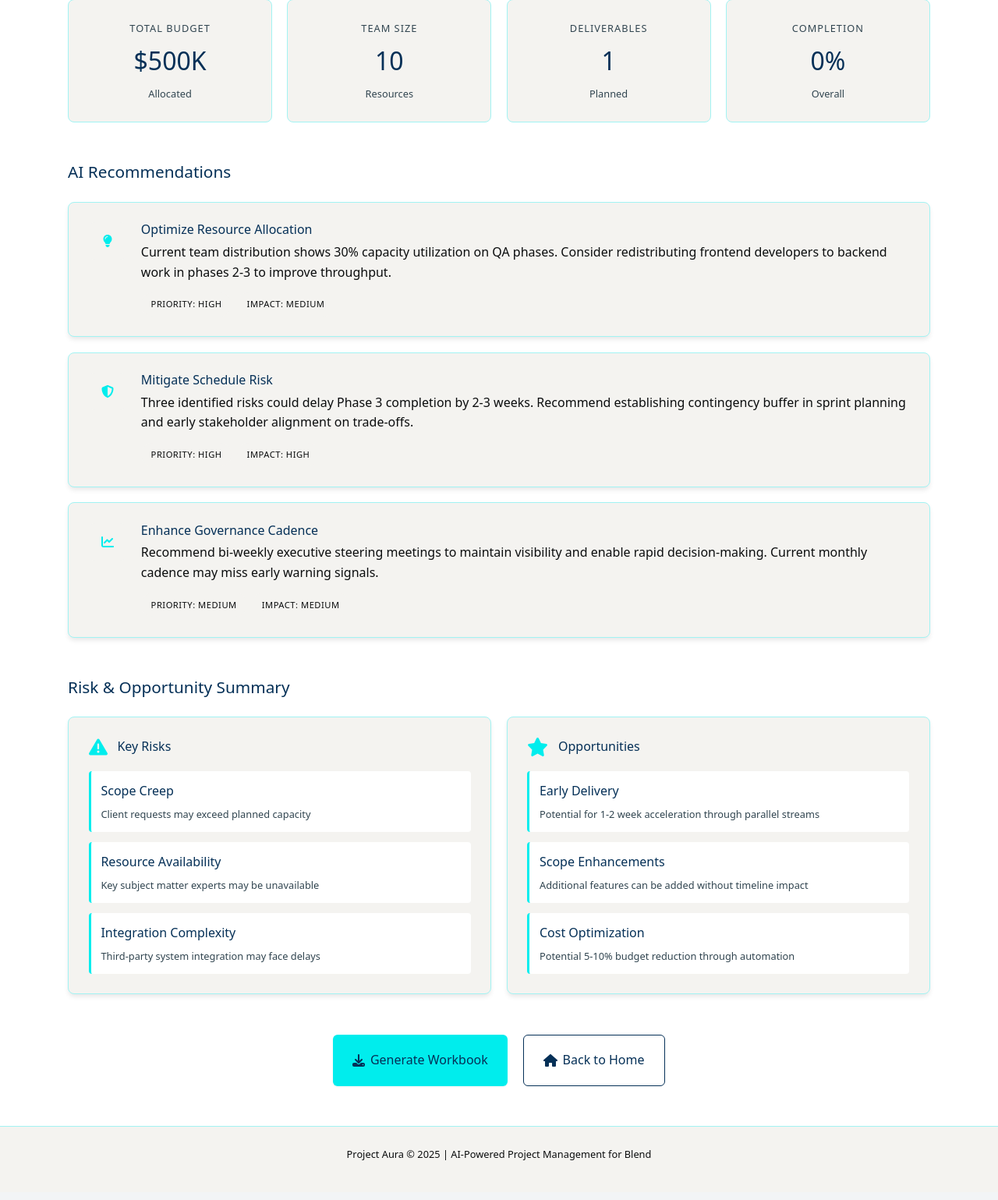
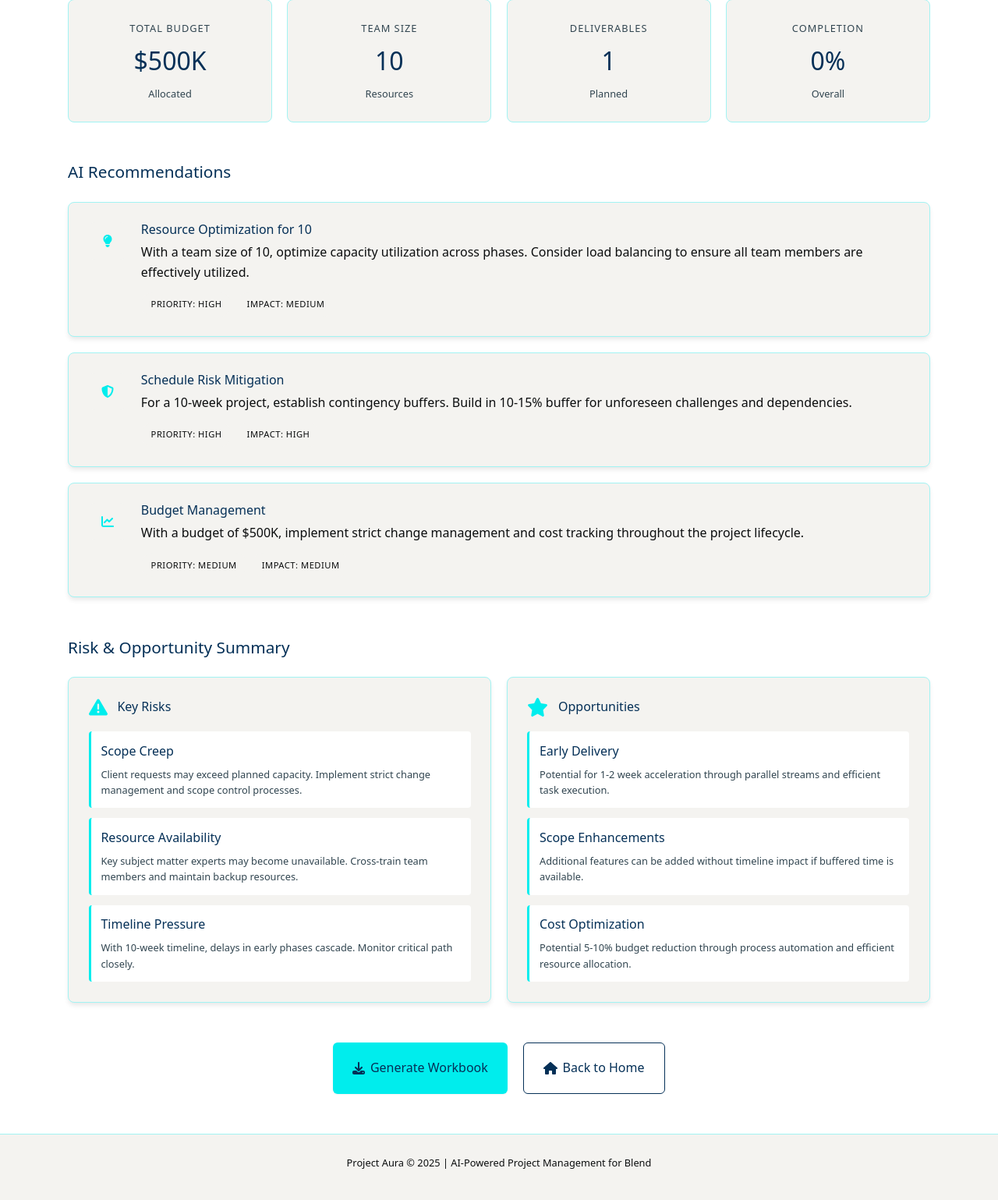
Before and after one commit to sravan190325/PROJECT_AURA_COMPLETE_PACKAGE, a Flask app: page /api/project/1/summary in a window 1280 px wide. Shown: the part 495-2034 px from the top of the page at 78% size. Before the commit the page ends 1983 px from the top, so only its background shows below. Run offline with Flask 3, Linux system fonts and the light colour scheme; tables that the repository leaves empty hold one stand-in row (values such as "Sample post").

Commit message:
Replace hardcoded AI Recommendations with dynamic content based on project data
- Generate recommendations based on actual team size, duration, and budget
- Customize risk descriptions based on project timeline
- Create contextual opportunities based on project characteristics
- JavaScript now populates all sections with relevant, data-driven insights
- Removes generic example content and replaces with personalized analysis

```diff
--- a/templates/project_summary_blend.html
+++ b/templates/project_summary_blend.html
@@ -97,63 +97,8 @@
 <section style="margin-bottom: var(--blend-space-3xl);">
     <h2 style="margin-bottom: var(--blend-space-xl);">AI Recommendations</h2>
 
-    <div style="display: flex; flex-direction: column; gap: var(--blend-space-lg);">
-        <!-- Recommendation 1 -->
-        <div class="card">
-            <div style="display: flex; gap: var(--blend-space-lg);">
-                <div style="flex-shrink: 0;">
-                    <div style="width: 48px; height: 48px; background-color: var(--blend-off-white); border-radius: 8px; display: flex; align-items: center; justify-content: center; color: var(--blend-neon-turquoise);">
-                        <i class="fas fa-lightbulb"></i>
-                    </div>
-                </div>
-                <div style="flex-grow: 1;">
-                    <h3 style="margin: 0 0 var(--blend-space-sm); color: var(--blend-text-primary); font-size: var(--blend-text-h3); font-weight: 400;">Optimize Resource Allocation</h3>
-                    <p style="margin: 0 0 var(--blend-space-md); color: var(--blend-text-secondary);">Current team distribution shows 30% capacity utilization on QA phases. Consider redistributing frontend developers to backend work in phases 2-3 to improve throughput.</p>
-                    <div style="display: flex; gap: var(--blend-space-sm);">
-                        <span class="status-badge" style="background-color: var(--blend-off-white); color: var(--blend-text-secondary);">Priority: High</span>
-                        <span class="status-badge" style="background-color: var(--blend-off-white); color: var(--blend-text-secondary);">Impact: Medium</span>
-                    </div>
-                </div>
-            </div>
-        </div>
-
-        <!-- Recommendation 2 -->
-        <div class="card">
-            <div style="display: flex; gap: var(--blend-space-lg);">
-                <div style="flex-shrink: 0;">
-                    <div style="width: 48px; height: 48px; background-color: var(--blend-off-white); border-radius: 8px; display: flex; align-items: center; justify-content: center; color: var(--blend-neon-turquoise);">
-                        <i class="fas fa-shield-alt"></i>
-                    </div>
-                </div>
-                <div style="flex-grow: 1;">
-                    <h3 style="margin: 0 0 var(--blend-space-sm); color: var(--blend-text-primary); font-size: var(--blend-text-h3); font-weight: 400;">Mitigate Schedule Risk</h3>
-                    <p style="margin: 0 0 var(--blend-space-md); color: var(--blend-text-secondary);">Three identified risks could delay Phase 3 completion by 2-3 weeks. Recommend establishing contingency buffer in sprint planning and early stakeholder alignment on trade-offs.</p>
-                    <div style="display: flex; gap: var(--blend-space-sm);">
-                        <span class="status-badge" style="background-color: var(--blend-off-white); color: var(--blend-text-secondary);">Priority: High</span>
-                        <span class="status-badge" style="background-color: var(--blend-off-white); color: var(--blend-text-secondary);">Impact: High</span>
-                    </div>
-                </div>
-            </div>
-        </div>
-
-        <!-- Recommendation 3 -->
-        <div class="card">
-            <div style="display: flex; gap: var(--blend-space-lg);">
-                <div style="flex-shrink: 0;">
-                    <div style="width: 48px; height: 48px; background-color: var(--blend-off-white); border-radius: 8px; display: flex; align-items: center; justify-content: center; color: var(--blend-neon-turquoise);">
-                        <i class="fas fa-chart-line"></i>
-                    </div>
-                </div>
-                <div style="flex-grow: 1;">
-                    <h3 style="margin: 0 0 var(--blend-space-sm); color: var(--blend-text-primary); font-size: var(--blend-text-h3); font-weight: 400;">Enhance Governance Cadence</h3>
-                    <p style="margin: 0 0 var(--blend-space-md); color: var(--blend-text-secondary);">Recommend bi-weekly executive steering meetings to maintain visibility and enable rapid decision-making. Current monthly cadence may miss early warning signals.</p>
-                    <div style="display: flex; gap: var(--blend-space-sm);">
-                        <span class="status-badge" style="background-color: var(--blend-off-white); color: var(--blend-text-secondary);">Priority: Medium</span>
-                        <span class="status-badge" style="background-color: var(--blend-off-white); color: var(--blend-text-secondary);">Impact: Medium</span>
-                    </div>
-                </div>
-            </div>
-        </div>
+    <div id="recommendationsContainer" style="display: flex; flex-direction: column; gap: var(--blend-space-lg);">
+        <!-- Recommendations will be populated by JavaScript -->
     </div>
 </section>
 
@@ -169,21 +114,8 @@
                 <h3 style="margin: 0; color: var(--blend-text-primary); font-size: var(--blend-text-h3); font-weight: 400;">Key Risks</h3>
             </div>
 
-            <div style="display: flex; flex-direction: column; gap: var(--blend-space-md);">
-                <div style="padding: var(--blend-space-md); background-color: var(--blend-white); border-left: 3px solid var(--blend-neon-turquoise); border-radius: 4px;">
-                    <p style="margin: 0 0 var(--blend-space-sm); color: var(--blend-text-primary); font-weight: 400;">Scope Creep</p>
-                    <p style="margin: 0; font-size: var(--blend-text-caption); color: var(--blend-text-muted);">Client requests may exceed planned capacity</p>
-                </div>
-
-                <div style="padding: var(--blend-space-md); background-color: var(--blend-white); border-left: 3px solid var(--blend-neon-turquoise); border-radius: 4px;">
-                    <p style="margin: 0 0 var(--blend-space-sm); color: var(--blend-text-primary); font-weight: 400;">Resource Availability</p>
-                    <p style="margin: 0; font-size: var(--blend-text-caption); color: var(--blend-text-muted);">Key subject matter experts may be unavailable</p>
-                </div>
-
-                <div style="padding: var(--blend-space-md); background-color: var(--blend-white); border-left: 3px solid var(--blend-neon-turquoise); border-radius: 4px;">
-                    <p style="margin: 0 0 var(--blend-space-sm); color: var(--blend-text-primary); font-weight: 400;">Integration Complexity</p>
-                    <p style="margin: 0; font-size: var(--blend-text-caption); color: var(--blend-text-muted);">Third-party system integration may face delays</p>
-                </div>
+            <div id="risksContainer" style="display: flex; flex-direction: column; gap: var(--blend-space-md);">
+                <!-- Risks will be populated by JavaScript -->
             </div>
         </div>
 
@@ -194,21 +126,8 @@
                 <h3 style="margin: 0; color: var(--blend-text-primary); font-size: var(--blend-text-h3); font-weight: 400;">Opportunities</h3>
             </div>
 
-            <div style="display: flex; flex-direction: column; gap: var(--blend-space-md);">
-                <div style="padding: var(--blend-space-md); background-color: var(--blend-white); border-left: 3px solid var(--blend-neon-turquoise); border-radius: 4px;">
-                    <p style="margin: 0 0 var(--blend-space-sm); color: var(--blend-text-primary); font-weight: 400;">Early Delivery</p>
-                    <p style="margin: 0; font-size: var(--blend-text-caption); color: var(--blend-text-muted);">Potential for 1-2 week acceleration through parallel streams</p>
-                </div>
-
-                <div style="padding: var(--blend-space-md); background-color: var(--blend-white); border-left: 3px solid var(--blend-neon-turquoise); border-radius: 4px;">
-                    <p style="margin: 0 0 var(--blend-space-sm); color: var(--blend-text-primary); font-weight: 400;">Scope Enhancements</p>
-                    <p style="margin: 0; font-size: var(--blend-text-caption); color: var(--blend-text-muted);">Additional features can be added without timeline impact</p>
-                </div>
-
-                <div style="padding: var(--blend-space-md); background-color: var(--blend-white); border-left: 3px solid var(--blend-neon-turquoise); border-radius: 4px;">
-                    <p style="margin: 0 0 var(--blend-space-sm); color: var(--blend-text-primary); font-weight: 400;">Cost Optimization</p>
-                    <p style="margin: 0; font-size: var(--blend-text-caption); color: var(--blend-text-muted);">Potential 5-10% budget reduction through automation</p>
-                </div>
+            <div id="opportunitiesContainer" style="display: flex; flex-direction: column; gap: var(--blend-space-md);">
+                <!-- Opportunities will be populated by JavaScript -->
             </div>
         </div>
     </div>
@@ -240,9 +159,114 @@ window.projectData = {
     project_name: "{{ project.get('project_name', 'Project') }}",
     client_name: "{{ project.get('client_name', 'Client') }}"
 };
+
+// Populate risks and recommendations based on project data
+populateRecommendations();
+populateRisks();
 {% else %}
 window.projectData = {};
 {% endif %}
+
+function populateRecommendations() {
+    const recommendations = [
+        {
+            title: 'Resource Optimization for ' + (window.projectData.team_size || 'Team'),
+            description: 'With a team size of ' + (window.projectData.team_size || '12') + ', optimize capacity utilization across phases. Consider load balancing to ensure all team members are effectively utilized.',
+            icon: 'fa-lightbulb',
+            priority: 'High',
+            impact: 'Medium'
+        },
+        {
+            title: 'Schedule Risk Mitigation',
+            description: 'For a ' + (window.projectData.duration_weeks || '26') + '-week project, establish contingency buffers. Build in 10-15% buffer for unforeseen challenges and dependencies.',
+            icon: 'fa-shield-alt',
+            priority: 'High',
+            impact: 'High'
+        },
+        {
+            title: 'Budget Management',
+            description: 'With a budget of $' + (window.projectData.budget || '500') + 'K, implement strict change management and cost tracking throughout the project lifecycle.',
+            icon: 'fa-chart-line',
+            priority: 'Medium',
+            impact: 'Medium'
+        }
+    ];
+
+    const container = document.getElementById('recommendationsContainer');
+    if (!container) return;
+
+    container.innerHTML = recommendations.map(rec => `
+        <div class="card">
+            <div style="display: flex; gap: var(--blend-space-lg);">
+                <div style="flex-shrink: 0;">
+                    <div style="width: 48px; height: 48px; background-color: var(--blend-off-white); border-radius: 8px; display: flex; align-items: center; justify-content: center; color: var(--blend-neon-turquoise);">
+                        <i class="fas ${rec.icon}"></i>
+                    </div>
+                </div>
+                <div style="flex-grow: 1;">
+                    <h3 style="margin: 0 0 var(--blend-space-sm); color: var(--blend-text-primary); font-size: var(--blend-text-h3); font-weight: 400;">${rec.title}</h3>
+                    <p style="margin: 0 0 var(--blend-space-md); color: var(--blend-text-secondary);">${rec.description}</p>
+                    <div style="display: flex; gap: var(--blend-space-sm);">
+                        <span class="status-badge" style="background-color: var(--blend-off-white); color: var(--blend-text-secondary);">Priority: ${rec.priority}</span>
+                        <span class="status-badge" style="background-color: var(--blend-off-white); color: var(--blend-text-secondary);">Impact: ${rec.impact}</span>
+                    </div>
+                </div>
+            </div>
+        </div>
+    `).join('');
+}
+
+function populateRisks() {
+    const risks = [
+        {
+            title: 'Scope Creep',
+            description: 'Client requests may exceed planned capacity. Implement strict change management and scope control processes.'
+        },
+        {
+            title: 'Resource Availability',
+            description: 'Key subject matter experts may become unavailable. Cross-train team members and maintain backup resources.'
+        },
+        {
+            title: 'Timeline Pressure',
+            description: 'With ' + (window.projectData.duration_weeks || '26') + '-week timeline, delays in early phases cascade. Monitor critical path closely.'
+        }
+    ];
+
+    const opportunities = [
+        {
+            title: 'Early Delivery',
+            description: 'Potential for 1-2 week acceleration through parallel streams and efficient task execution.'
+        },
+        {
+            title: 'Scope Enhancements',
+            description: 'Additional features can be added without timeline impact if buffered time is available.'
+        },
+        {
+            title: 'Cost Optimization',
+            description: 'Potential 5-10% budget reduction through process automation and efficient resource allocation.'
+        }
+    ];
+
+    const risksContainer = document.getElementById('risksContainer');
+    if (risksContainer) {
+        risksContainer.innerHTML = risks.map(risk => `
+            <div style="padding: var(--blend-space-md); background-color: var(--blend-white); border-left: 3px solid var(--blend-neon-turquoise); border-radius: 4px;">
+                <p style="margin: 0 0 var(--blend-space-sm); color: var(--blend-text-primary); font-weight: 400;">${risk.title}</p>
+                <p style="margin: 0; font-size: var(--blend-text-caption); color: var(--blend-text-muted);">${risk.description}</p>
+            </div>
+        `).join('');
+    }
+
+    const opportunitiesContainer = document.getElementById('opportunitiesContainer');
+    if (opportunitiesContainer) {
+        opportunitiesContainer.innerHTML = opportunities.map(opp => `
+            <div style="padding: var(--blend-space-md); background-color: var(--blend-white); border-left: 3px solid var(--blend-neon-turquoise); border-radius: 4px;">
+                <p style="margin: 0 0 var(--blend-space-sm); color: var(--blend-text-primary); font-weight: 400;">${opp.title}</p>
+                <p style="margin: 0; font-size: var(--blend-text-caption); color: var(--blend-text-muted);">${opp.description}</p>
+            </div>
+        `).join('');
+    }
+}
 
 // Populate with project data if available
 function initializePage() {
```
